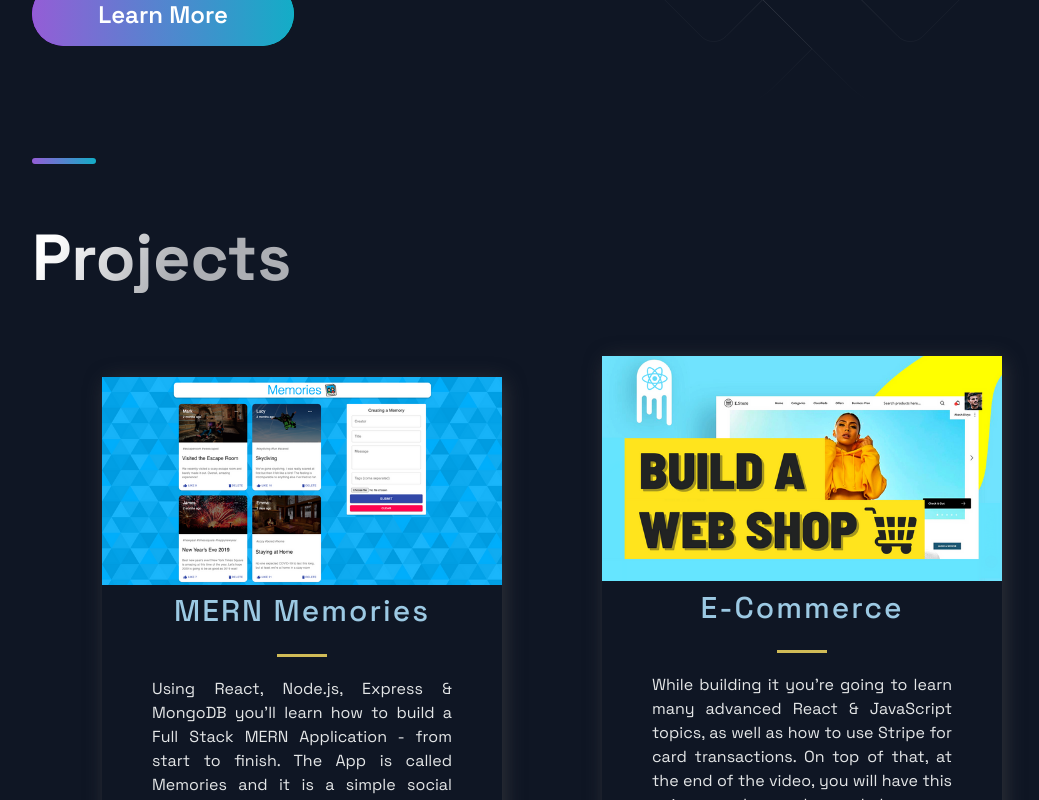
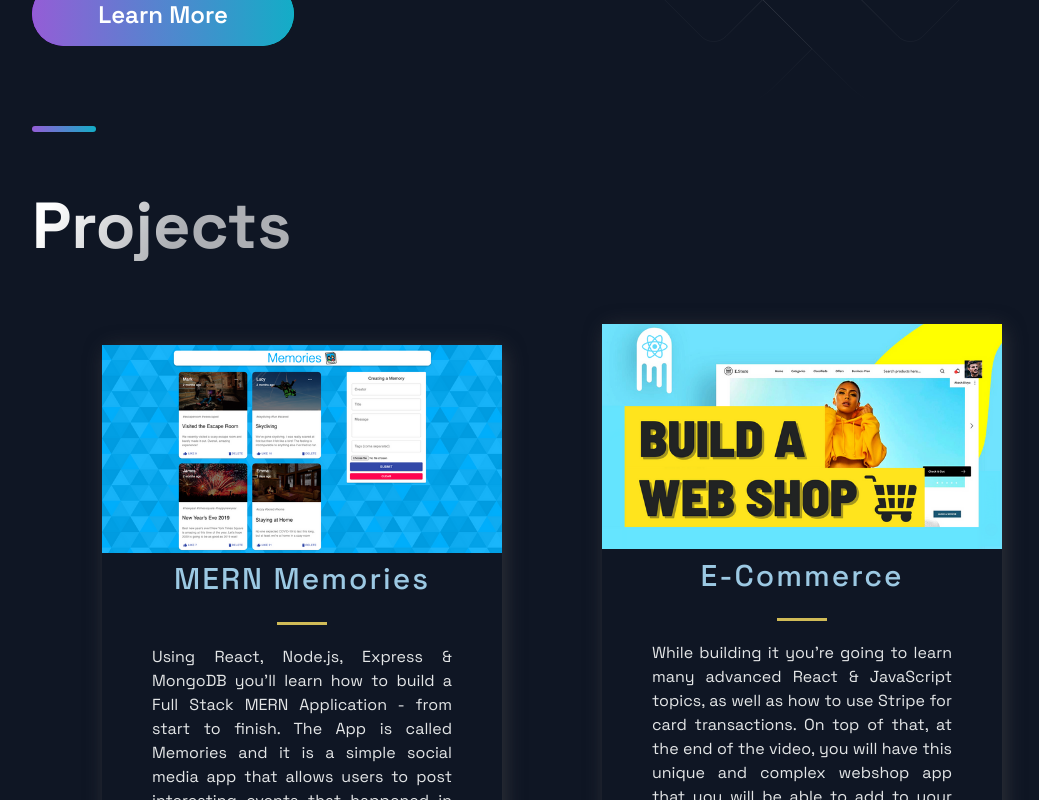
Before and after one commit to glenvasa/portfolio-22, a Next.js app: page / in a window 1280 px wide. Shown: the part 520-1320 px from the top of the page, without its empty margins (88-1127 px from the left). Built offline with nearby package versions, Linux system fonts and the light colour scheme.

Commit message:
spelling error correction

```diff
--- a/src/components/Projects/Projects.js
+++ b/src/components/Projects/Projects.js
@@ -5,7 +5,7 @@ import { Section, SectionDivider, SectionTitle } from '../../styles/GlobalCompon
 import { projects } from '../../constants/constants';
 
 const Projects = () => (
-  <Section nopading id="projects">
+  <Section nopadding id="projects">
     <SectionDivider />
     <SectionTitle main>Projects</SectionTitle>
     <GridContainer>
```
